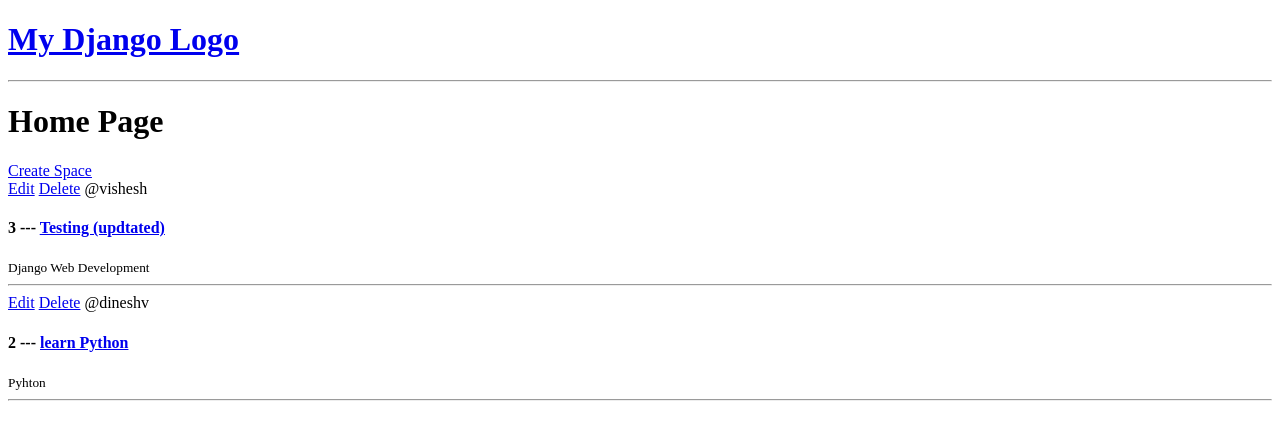
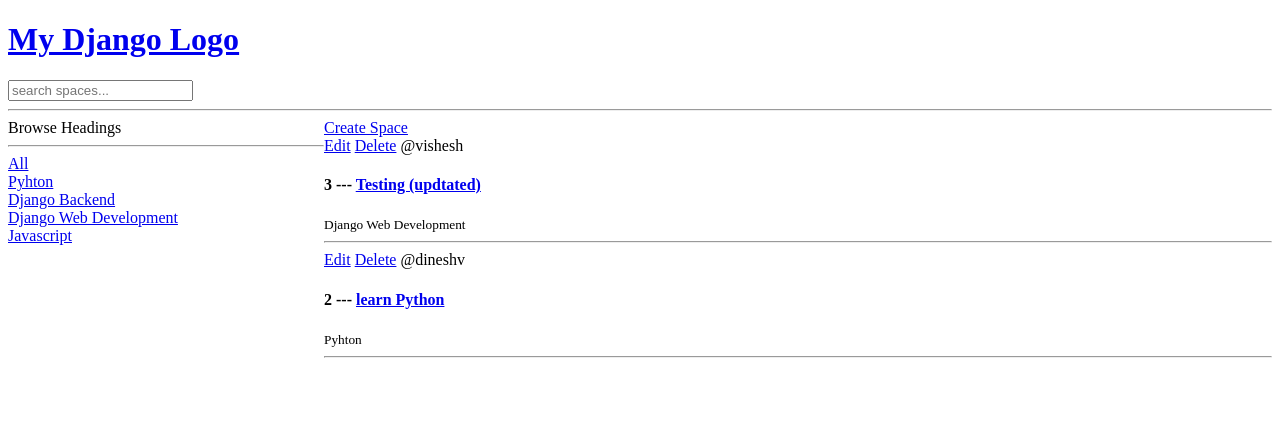
Before and after one commit to Dinesh107/PythonDjangoMar24VenyaxTech, a Django app: page / in a window 1280 px wide. Shown: the top 440 px of the page. Run offline with Django 5.2, Linux system fonts and the light colour scheme; data comes from the database, SQL or seed files in the repository.

Commit message:
ThirdCommit

```diff
--- a/myfirstproject/base/models.py
+++ b/myfirstproject/base/models.py
@@ -10,6 +10,7 @@ class Heading(models.Model):
 
     def __str__(self):
         return self.name
+
 
 class Space(models.Model):
     host = models.ForeignKey(User, on_delete=models.SET_NULL, null=True)
--- a/myfirstproject/base/templates/base/home.html
+++ b/myfirstproject/base/templates/base/home.html
@@ -1,15 +1,41 @@
 {% extends 'main.html' %}
 
 {% block content %}
+<style>
+    .home-container {
+
+        display: grid;
+        grid-template-columns: 1fr 3fr;
+
+    }
+</style>
 <!DOCTYPE html>
 <html lang="en">
 <head>
     <meta charset="UTF-8">
     <meta name="viewport" content="width=device-width, initial-scale=1.0">
     <title>This is our Django Website</title>
+
 </head>
 <body>
-    <h1>Home Page</h1>
+
+    <div class="home-container">
+
+          <div>
+            Browse Headings
+            <hr>
+
+            <div>
+                <a href="{% url 'home' %}">All</a>
+            </div>
+
+          {% for heading in headings %}
+          <div>
+          <a href="{% url 'home' %}?q={{heading.name}}">{{heading.name}}</a>
+          </div>
+          {% endfor %}
+
+          </div>
 
           <div>
 
@@ -29,6 +55,11 @@
 
                 {% endfor %}
             </div>
+
+
+          </div>
+
+
     </div>
 
 </body>
--- a/myfirstproject/base/urls.py
+++ b/myfirstproject/base/urls.py
@@ -10,4 +10,5 @@ urlpatterns = [
      path('create-space/', views.createSpace, name="create-space"),
      path('update-space/<str:pk>/', views.updateSpace, name="update-space"),
      path('delete-space/<str:pk>/', views.deleteSpace, name="delete-space"),
+
 ]
--- a/myfirstproject/base/views.py
+++ b/myfirstproject/base/views.py
@@ -1,6 +1,6 @@
 from django.shortcuts import render, redirect
 from django.http import HttpResponse
-from .models import Space
+from .models import Space, Heading
 from .forms import SpaceForm
 
 # Create your views here.
@@ -15,8 +15,14 @@ from .forms import SpaceForm
 
 
 def home(request):
- spaces = Space.objects.all()
- return render(request, 'base/home.html', {'spaces':spaces})
+
+ q = request.GET.get('q') if request.GET.get('q') != None else ''
+
+ spaces = Space.objects.filter(heading__name__icontains=q)
+ headings = Heading.objects.all()
+
+ context = {'spaces': spaces, 'headings': headings}
+ return render(request, 'base/home.html', context)
 
 
 def space(request, pk):
@@ -42,7 +48,6 @@ def createSpace(request):
     return render(request, 'base/space_form.html', context)
 
 
-
 def updateSpace(request, pk):
         space = Space.objects.get(id=pk)
         form = SpaceForm(instance=space)
@@ -56,6 +61,7 @@ def updateSpace(request, pk):
         context = {'form': form}
         return render(request, 'base/space_form.html', context)
 
+
 def deleteSpace(request, pk):
     space = Space.objects.get(id=pk)
     if request.method == 'POST':
--- a/myfirstproject/templates/navbar.html
+++ b/myfirstproject/templates/navbar.html
@@ -2,4 +2,8 @@
    <h1>My Django Logo</h1>
 </a>
 
+<form  method="GET" action="{% url 'home' %}">
+   <input type="text" name="q" placeholder="search spaces...">
+</form>
+
 <hr>
```
Lines whose indentation alone changed are shown as unchanged.
